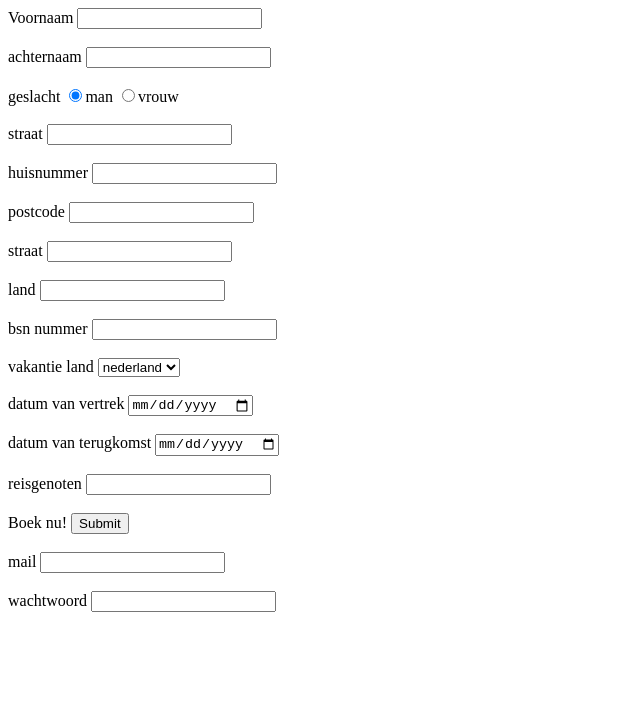
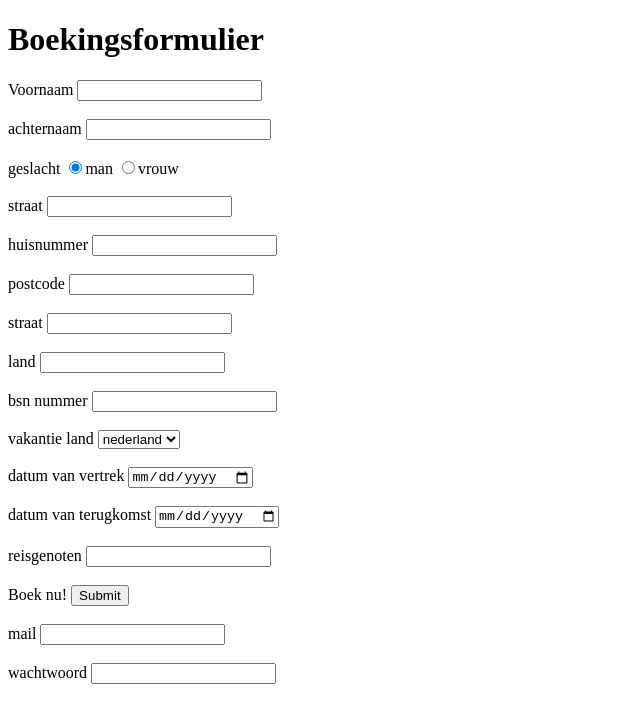
Before and after one commit to Abdelkhaleke01/p1-html-css, a plain HTML site: page Opdracht_3.2/index.html in a window 1280 px wide. Shown: the whole page, without its empty margins (0-640 px from the left). Drawn offline with Linux system fonts and the light colour scheme.

Commit message:
opdracht 3.2

```diff
--- a/Opdracht_3.2/index.html
+++ b/Opdracht_3.2/index.html
@@ -9,6 +9,7 @@
 
 <body>
     <Header>
+        <h1>Boekingsformulier</h1>
     </Header>
     <form action="">
         <label for="firstname">Voornaam</label>
```
